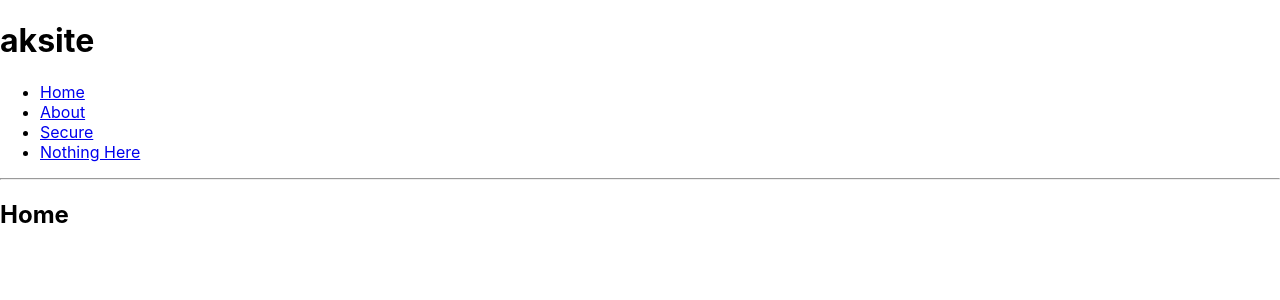
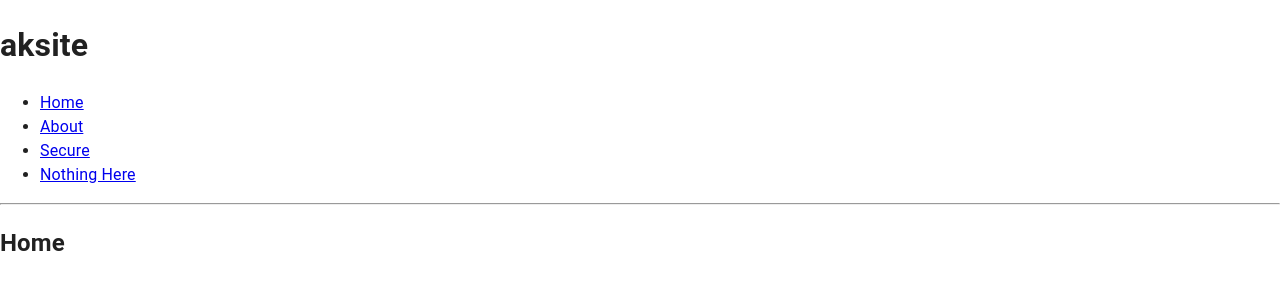
Before and after one commit to akiander/aksite, a React (Create React App) app: page / in a window 1280 px wide. Shown: the top 300 px of the page. Built offline with nearby package versions, Linux system fonts and the light colour scheme; no server answers; what aws-amplify would draw is missing.

Commit message:
Added TypeScript and Material UI

```diff
--- a/package.json
+++ b/package.json
@@ -4,6 +4,9 @@
   "private": true,
   "dependencies": {
     "@aws-amplify/ui-react": "^4.6.0",
+    "@emotion/react": "latest",
+    "@emotion/styled": "latest",
+    "@mui/material": "latest",
     "@testing-library/jest-dom": "^5.16.5",
     "@testing-library/react": "^13.4.0",
     "@testing-library/user-event": "^13.5.0",
@@ -12,6 +15,7 @@
     "react-dom": "^18.2.0",
     "react-router-dom": "^6.10.0",
     "react-scripts": "5.0.1",
+    "typescript": "latest",
     "web-vitals": "^2.1.4"
   },
   "scripts": {
--- a/src/index.js
+++ b/src/index.tsx
@@ -1,21 +1,28 @@
 import React from 'react';
 import ReactDOM from 'react-dom/client';
 import './index.css';
-import App from './App';
 import reportWebVitals from './reportWebVitals';
 import { Amplify } from 'aws-amplify';
 import config from './aws-exports';
 import { BrowserRouter } from "react-router-dom";
+import CssBaseline from '@mui/material/CssBaseline';
+import { ThemeProvider } from '@mui/material/styles';
+import App from './App';
+import theme from './theme';
 Amplify.configure(config);
 
-
-const root = ReactDOM.createRoot(document.getElementById('root'));
+const rootElement = document.getElementById('root') as HTMLElement;
+const root = ReactDOM.createRoot(rootElement);
 root.render(
   <React.StrictMode>
-    <BrowserRouter>
-      <App />
-    </BrowserRouter>
-  </React.StrictMode>
+    <ThemeProvider theme={theme}>
+      {/* CssBaseline kickstart an elegant, consistent, and simple baseline to build upon. */}
+      <CssBaseline />
+      <BrowserRouter>
+        <App />
+      </BrowserRouter>
+    </ThemeProvider>
+  </React.StrictMode>,
 );
 
 // If you want to start measuring performance in your app, pass a function
--- /dev/null
+++ b/src/react-app-env.d.ts
@@ -0,0 +1 @@
+/// <reference types="react-scripts" />
--- /dev/null
+++ b/src/theme.ts
@@ -0,0 +1,19 @@
+import { createTheme } from '@mui/material/styles';
+import { red } from '@mui/material/colors';
+
+// A custom theme for this app
+const theme = createTheme({
+  palette: {
+    primary: {
+      main: '#556cd6',
+    },
+    secondary: {
+      main: '#19857b',
+    },
+    error: {
+      main: red.A400,
+    },
+  },
+});
+
+export default theme;
```
Also changed, not shown: tsconfig.json (added, +19 -0 lines), src/App.tsx (renamed from src/App.js), 1 other file (tests, documents, lock files or other folders).
